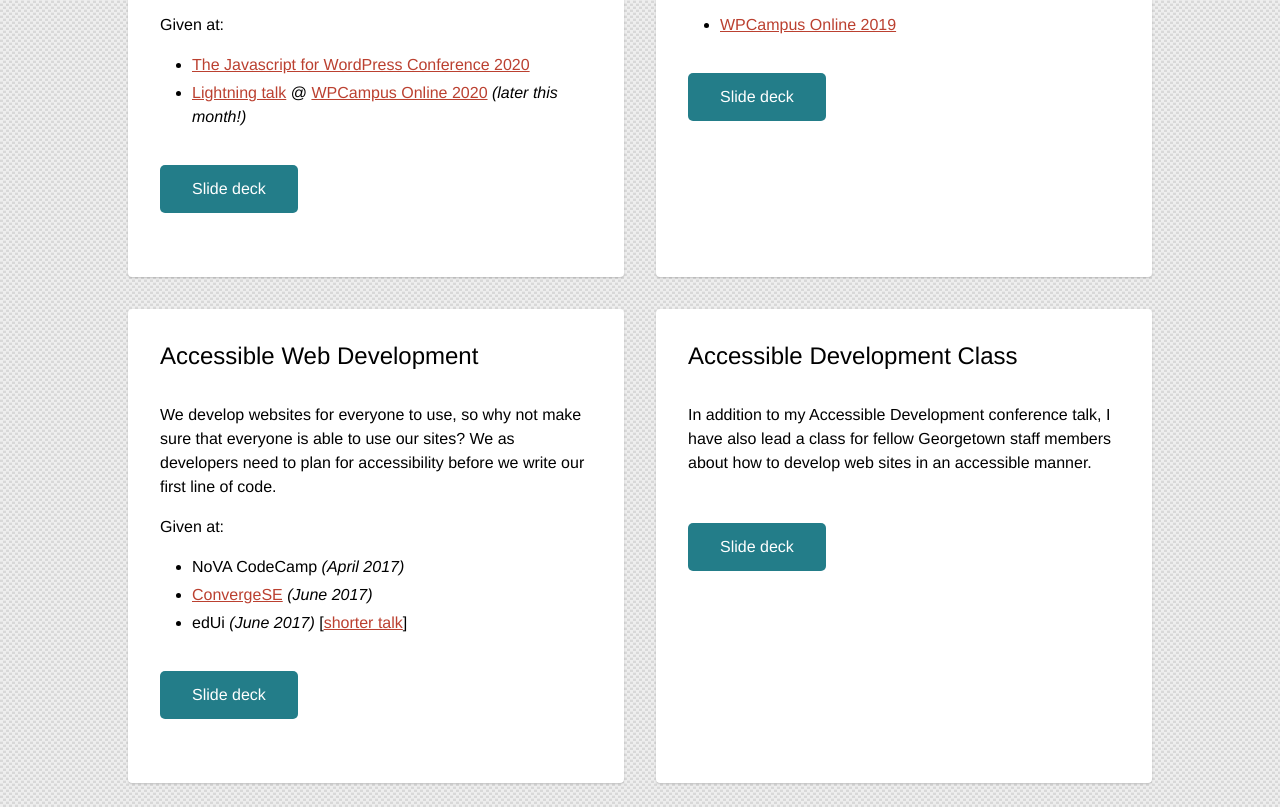
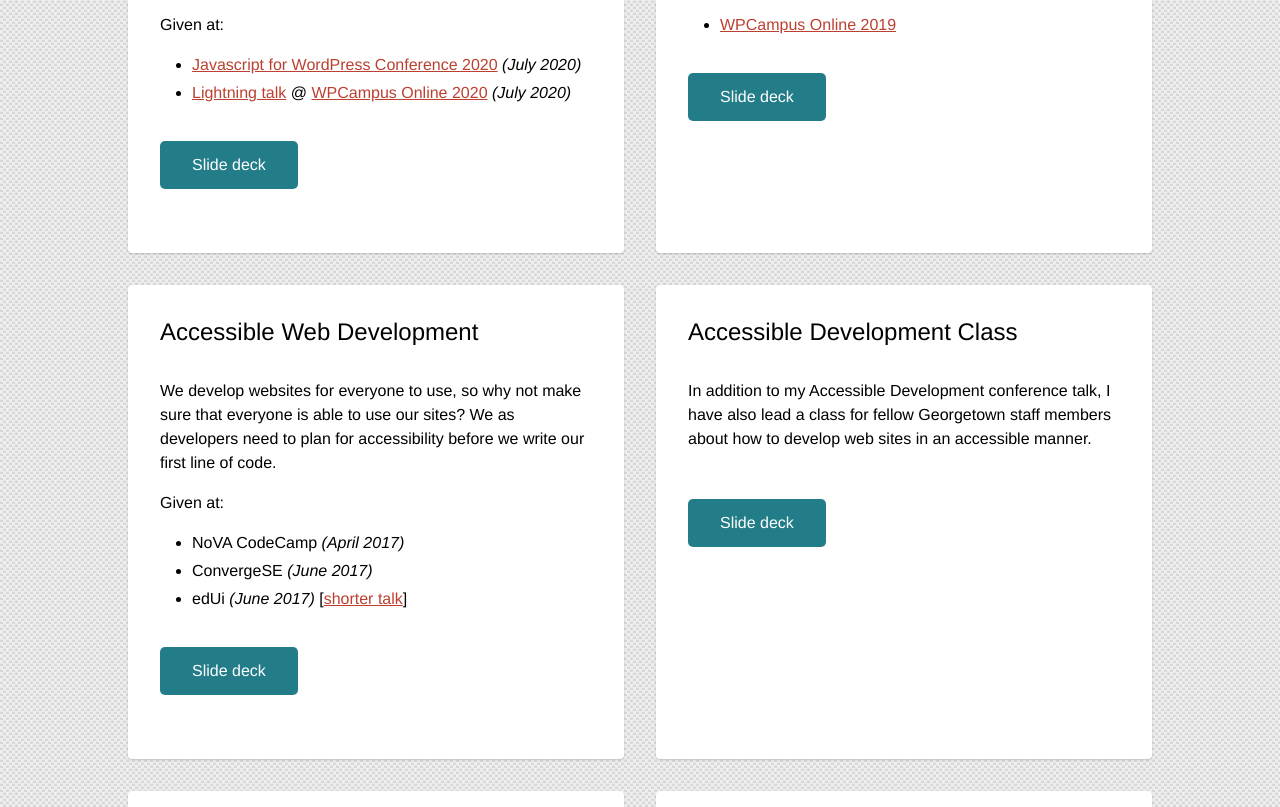
Before and after one commit to That-Dev-Girl-Sites/talks.jhalabi.com, a website: page index.html in a window 1280 px wide. Shown: the part 611-1418 px from the top of the page. Drawn offline with Linux system fonts and the light colour scheme.

Commit message:
Updating index

```diff
--- a/index.html
+++ b/index.html
@@ -45,11 +45,11 @@
           <p>This developer-focused talk demonstrates how to use Google Sheets and SVGs to create a custom Gutenberg block that will display data in a responsive and accessible way.</p>
           <p>Given at:</p>
           <ul>
-            <li><a href="https://javascriptforwp.com/conference/">The Javascript for WordPress Conference 2020</a></li>
+            <li><a href="https://javascriptforwp.com/conference/">Javascript for WordPress Conference 2020</a> <i>(July 2020)</i></li>
             <li>
               <a href="/datavis-lightning">Lightning talk</a> @
               <a href="https://2020.wpcampus.org/schedule/lightning-talks/data-visualization-in-wordpress/">WPCampus Online 2020</a>
-              <i>(later this month!)</i>
+              <i>(July 2020)</i>
             </li>
           </ul>
           <p>
@@ -75,7 +75,7 @@
           <p>Given at:</p>
           <ul>
             <li>NoVA CodeCamp <i>(April 2017)</i></li>
-            <li><a href="http://convergese.com/2017/speakers-details.php#joni-halabi">ConvergeSE</a> <i>(June 2017)</i></li>
+            <li>ConvergeSE <i>(June 2017)</i></li>
             <li>edUi <i>(June 2017)</i> [<a href="accessibility-edui">shorter talk</a>]</li>
           </ul>
           <p>
```
